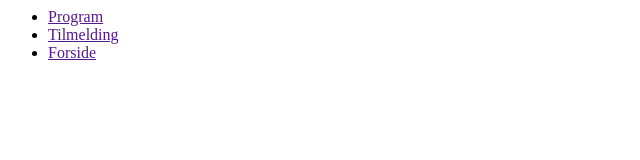
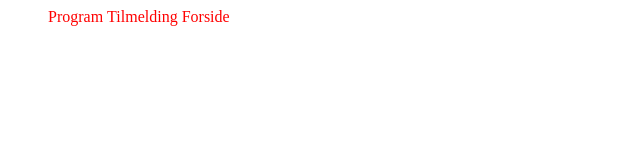
Before and after one commit to JacobSN22/ubuntu-konference, a plain HTML site: page index.html in a window 1280 px wide. Shown: the whole page, without its empty margins (0-640 px from the left). Drawn offline with Linux system fonts and the light colour scheme.

Commit message:
Partials til colors

```diff
--- /dev/null
+++ b/CSS/_colors.scss
@@ -0,0 +1,108 @@
+// primary colors
+$P-orange:#E95420;
+$P-white: #FFFFFF;
+$P-black: #000000;
+
+// support colors
+$S-light-aubergine:#77216F;
+$S-mid-aubergine:#5E2750;
+$S-dark-aubergine: #2C001E;
+
+// neutral colours
+$N-warm-grey: #AEA79F;
+$N-cool-grey: #333333;
+$N-text-grey: #111111;
+
+// caronical core colours
+$C-canonnical-aubergine: #772953;
+$C-white: #ffffff;
+
+// ubuntu oragane tints
+$T-orange-90: #EB6536;
+$T-orange-80: #ED764D;
+$T-orange-70: #F08763;
+$T-orange-60: #F29879;
+$T-orange-50: #F4AA90;
+$T-orange-45: #F5B29B;
+$T-orange-40: #F6BBA6;
+$T-orange-35: #F7C3B1;
+$T-orange-30: #F8CCBC;
+$T-orange-25: #FAD4C7;
+$T-orange-20: #FBDDD2;
+$T-orange-15: #FCE5DE;
+$T-orange-10: #FDEEE9;
+
+// canonical aubergine tints
+$T-canonical-aubergine-90: #843E64;
+$T-canonical-aubergine-80: #925375;
+$T-canonical-aubergine-70: #9F6986;
+$T-canonical-aubergine-60: #AD7E97;
+$T-canonical-aubergine-50: #BB94A9;
+$T-canonical-aubergine-45: #C19EB1;
+$T-canonical-aubergine-40: #C8A9BA;
+$T-canonical-aubergine-35: #CFB4C2;
+$T-canonical-aubergine-30: #D6BECB;
+$T-canonical-aubergine-25: #DDC9D4;
+$T-canonical-aubergine-20: #E3D4DC;
+$T-canonical-aubergine-15: #EADEE5;
+$T-canonical-aubergine-10: #F1E9ED;
+
+//light aubergine tints
+$T-light-aubergine-90: #84377D;
+$T-light-aubergine-80: #924D8B;
+$T-light-aubergine-70: #9F639A;
+$T-light-aubergine-60: #AD79A8;
+$T-light-aubergine-50: #BB90B7;
+$T-light-aubergine-45: #C19BBE;
+$T-light-aubergine-40: #C8A6C5;
+$T-light-aubergine-35: #CFB1CC;
+$T-light-aubergine-30: #D6BCD3;
+$T-light-aubergine-25: #DDC7DB;
+$T-light-aubergine-20: #E3D2E2;
+$T-light-aubergine-15: #EADDE9;
+$T-light-aubergine-10: #F1E8F0;
+
+// mid aubergine tints
+$T-mid-aubergine-90: #6E3C61;
+$T-mid-aubergine-80: #7E5273;
+$T-mid-aubergine-70: #8E6784;
+$T-mid-aubergine-60: #9E7D96;
+$T-mid-aubergine-50: #AE93A7;
+$T-mid-aubergine-45: #B69DB0;
+$T-mid-aubergine-40: #BEA8B9;
+$T-mid-aubergine-35: #C6B3C1;
+$T-mid-aubergine-30: #CEBECA;
+$T-mid-aubergine-25: #D6C9D3;
+$T-mid-aubergine-20: #DED3DC;
+$T-mid-aubergine-15: #E6DEE4;
+$T-mid-aubergine-10: #EEE9ED;
+
+//dark aubergine tints
+$T-dark-aubergine-90: #411934;
+$T-dark-aubergine-80: #56334B;
+$T-dark-aubergine-70: #6B4C61;
+$T-dark-aubergine-60: #806678;
+$T-dark-aubergine-50: #957F8E;
+$T-dark-aubergine-45: #A08C99;
+$T-dark-aubergine-40: #AA99A5;
+$T-dark-aubergine-35: #B5A5B0;
+$T-dark-aubergine-30: #BFB2BB;
+$T-dark-aubergine-25: #CABFC6;
+$T-dark-aubergine-20: #D4CCD2;
+$T-dark-aubergine-15: #DFD8DD;
+$T-dark-aubergine-10: #E9E5E8;
+
+//warm grey tints
+$T-warm-grey-90: #B6AFA8;
+$T-warm-grey-80: #BEB8B2;
+$T-warm-grey-70: #C6C1BB;
+$T-warm-grey-60: #CECAC5;
+$T-warm-grey-50: #D6D3CF;
+$T-warm-grey-45: #DAD7D3;
+$T-warm-grey-40: #DEDBD8;
+$T-warm-grey-35: #E2E0DD;
+$T-warm-grey-30: #E6E4E2;
+$T-warm-grey-25: #EAE9E7;
+$T-warm-grey-20: #EEEDEB;
+$T-warm-grey-15: #F2F1F0;
+$T-warm-grey-10: #F6F6F5;
--- /dev/null
+++ b/CSS/_nav.scss
@@ -0,0 +1,10 @@
+@mixin navStyle {
+    li {
+        display: inline;
+    }
+
+    a {
+        text-decoration: none;
+        color: red;
+    }
+}
--- a/CSS/mainStylesheet.scss
+++ b/CSS/mainStylesheet.scss
@@ -0,0 +1,6 @@
+@use "nav";
+@use "colors";
+
+nav {
+     @include nav.navStyle;
+}
```
Also changed, not shown: CSS/mainStylesheet.css, 1 other file.
